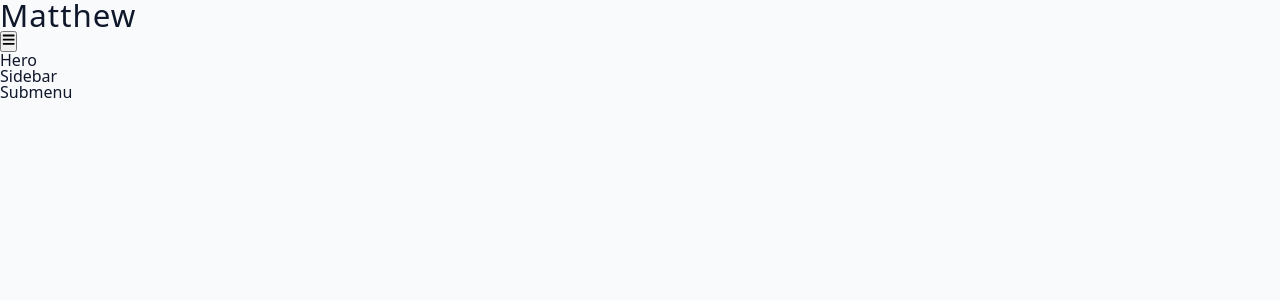
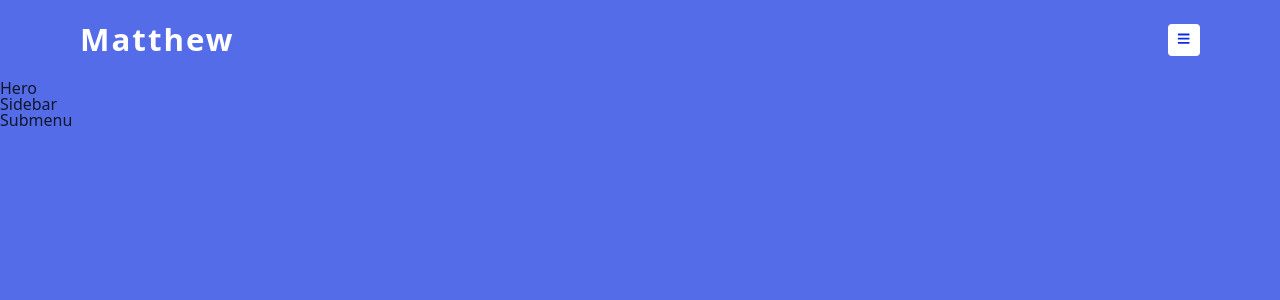
Before and after one commit to matthewcordaro/Portfolio-React-Submenu, a React (Vite) app: page / in a window 1280 px wide. Shown: the top 300 px of the page. Built offline with nearby package versions, Linux system fonts and the light colour scheme.

Commit message:
Update color variables and enhance navigation styles

```diff
--- a/src/index.css
+++ b/src/index.css
@@ -14,15 +14,15 @@ html {
 
 :root {
   /* colors */
-  --primary-100: #dbeafe;
-  --primary-200: #bfdbfe;
-  --primary-300: #a5b4fc;
-  --primary-400: #818cf8;
-  --primary-500: #6366f1;
-  --primary-600: #4f46e5;
-  --primary-700: #4338ca;
-  --primary-800: #3730a3;
-  --primary-900: #312e81;
+  --primary-100: #e7eafc;
+  --primary-200: #c2cbf7;
+  --primary-300: #9eabf2;
+  --primary-400: #798ced;
+  --primary-500: #556ce9;
+  --primary-600: #304de4;
+  --primary-700: #0c2ddf;
+  --primary-800: #0a26be;
+  --primary-900: #081f9c;
 
   /* grey */
   --grey-50: #f8fafc;
@@ -257,3 +257,46 @@ ul {
 PROJECT CSS
 ===============
 */
+body {
+  background: var(--primary-500);
+}
+/*
+=============
+Nav
+===============
+*/
+nav {
+  height: 5rem;
+  display: flex;
+  align-items: center;
+  justify-content: center;
+}
+
+.nav-center {
+  width: var(--fluid-width);
+  max-width: var(--max-width);
+  display: flex;
+  justify-content: space-between;
+}
+
+.logo {
+  text-transform: none;
+  color: var(--white);
+  letter-spacing: 2px;
+  font-weight: 700;
+}
+
+.toggle-btn {
+  width: 2rem;
+  height: 2rem;
+  background: var(--white);
+  color: var(--primary-700);
+  border-radius: var(--borderRadius);
+  border-color: transparent;
+  transition: var(--transition);
+  cursor: pointer;
+}
+
+.toggle-btn:hover {
+  transform: scale(1.05);
+}
```
